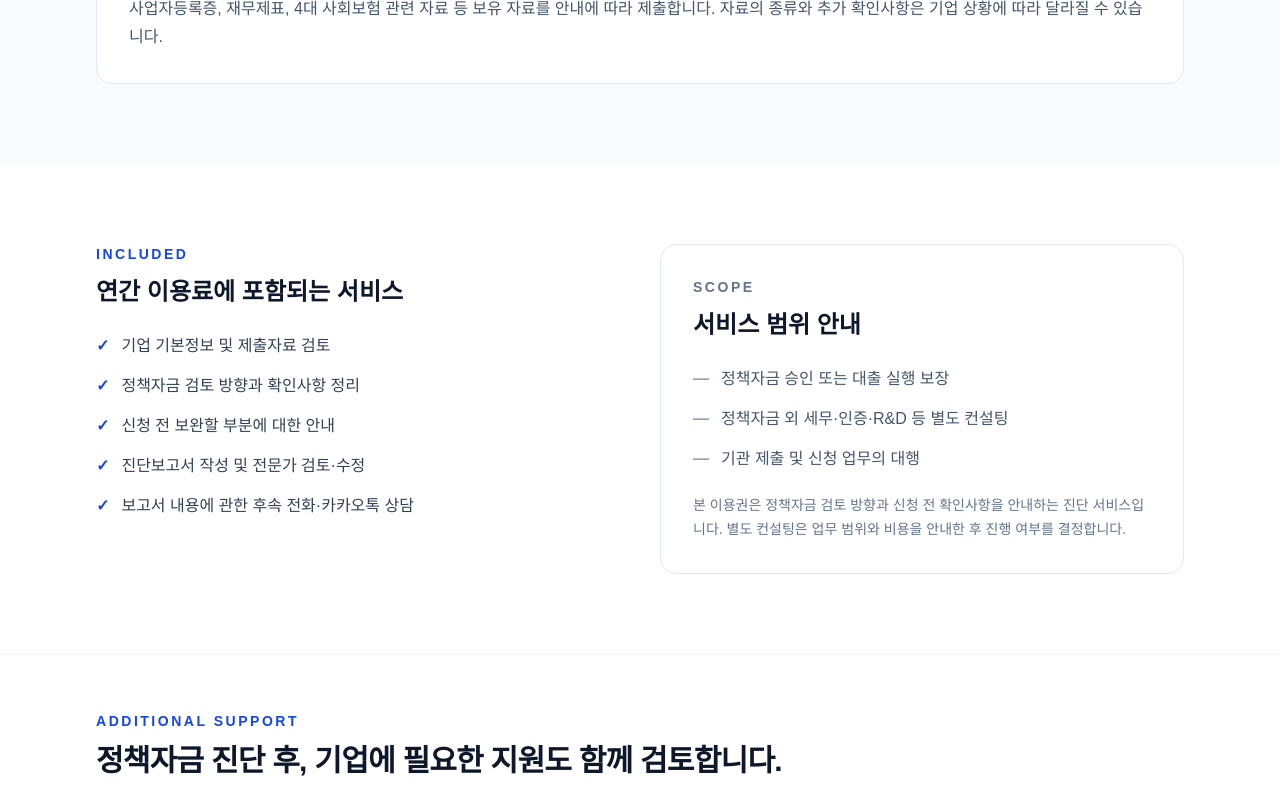
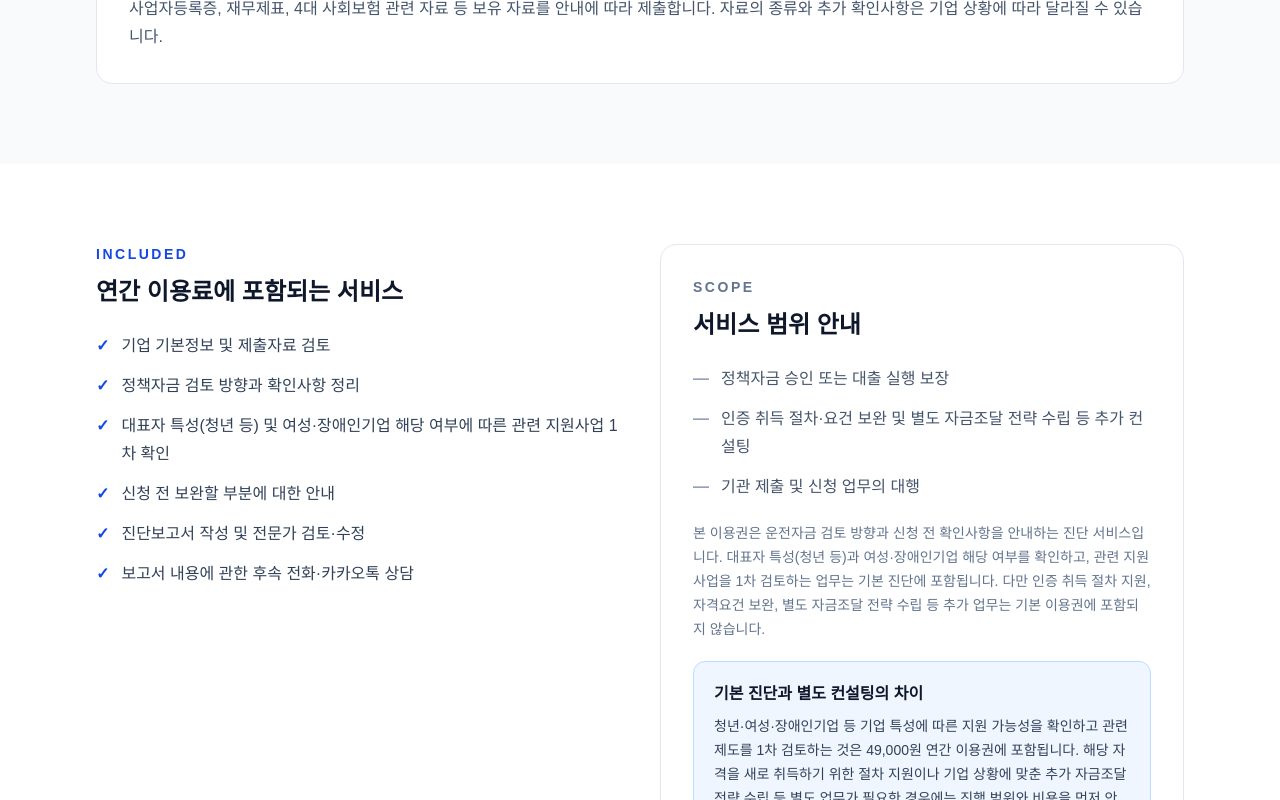
Before and after one commit to kimjintaek/ai-company-support, a Next.js app: page /policy-fund in a window 1280 px wide. Shown: the part 2000-2800 px from the top of the page. Built offline with nearby package versions, Linux system fonts and the light colour scheme.

Commit message:
Clarify included diagnosis and separate consulting scope

```diff
--- a/app/policy-fund/page.tsx
+++ b/app/policy-fund/page.tsx
@@ -15,6 +15,7 @@ const steps = [
 const included = [
   "기업 기본정보 및 제출자료 검토",
   "정책자금 검토 방향과 확인사항 정리",
+  "대표자 특성(청년 등) 및 여성·장애인기업 해당 여부에 따른 관련 지원사업 1차 확인",
   "신청 전 보완할 부분에 대한 안내",
   "진단보고서 작성 및 전문가 검토·수정",
   "보고서 내용에 관한 후속 전화·카카오톡 상담",
@@ -22,7 +23,7 @@ const included = [
 
 const notIncluded = [
   "정책자금 승인 또는 대출 실행 보장",
-  "정책자금 외 세무·인증·R&D 등 별도 컨설팅",
+  "인증 취득 절차·요건 보완 및 별도 자금조달 전략 수립 등 추가 컨설팅",
   "기관 제출 및 신청 업무의 대행",
 ];
 
@@ -194,9 +195,18 @@ export default function PolicyFundLandingPage() {
             ))}
           </ul>
           <p className="mt-5 text-sm leading-6 text-slate-500">
-            본 이용권은 정책자금 검토 방향과 신청 전 확인사항을 안내하는 진단 서비스입니다.
-            별도 컨설팅은 업무 범위와 비용을 안내한 후 진행 여부를 결정합니다.
+            본 이용권은 운전자금 검토 방향과 신청 전 확인사항을 안내하는 진단 서비스입니다.
+            대표자 특성(청년 등)과 여성·장애인기업 해당 여부를 확인하고, 관련 지원사업을 1차 검토하는 업무는 기본 진단에 포함됩니다.
+            다만 인증 취득 절차 지원, 자격요건 보완, 별도 자금조달 전략 수립 등 추가 업무는 기본 이용권에 포함되지 않습니다.
           </p>
+          <div className="mt-5 rounded-xl border border-blue-200 bg-blue-50 p-5">
+            <h3 className="font-bold text-slate-900">기본 진단과 별도 컨설팅의 차이</h3>
+            <p className="mt-2 text-sm leading-6 text-slate-700">
+              청년·여성·장애인기업 등 기업 특성에 따른 지원 가능성을 확인하고 관련 제도를 1차 검토하는 것은 49,000원 연간 이용권에 포함됩니다.
+              해당 자격을 새로 취득하기 위한 절차 지원이나 기업 상황에 맞춘 추가 자금조달 전략 수립 등 별도 업무가 필요한 경우에는
+              진행 범위와 비용을 먼저 안내하고, 고객 동의 및 별도 계약 후 진행합니다. 별도 컨설팅 비용은 고객 동의 없이 청구되지 않습니다.
+            </p>
+          </div>
         </div>
       </section>
 
@@ -208,15 +218,15 @@ export default function PolicyFundLandingPage() {
               정책자금 진단 후, 기업에 필요한 지원도 함께 검토합니다.
             </h2>
             <p className="mt-4 leading-7 text-slate-600">
-              진단 과정에서 추가적인 경영 개선이나 정부지원사업 검토 필요성이 확인되면,
-              기업 상황에 맞는 별도 컨설팅을 안내할 수 있습니다. 모든 서비스가 모든 기업에 해당하는 것은 아니며,
-              필요성과 제공 가능 범위를 확인한 뒤 안내합니다.
+              기본 진단에서 확인한 기업 특성이나 자료를 바탕으로 추가적인 인증 취득, 자격요건 보완, 세무·R&D·고용지원 및
+              별도 자금조달 전략 등이 필요한 경우 별도 컨설팅을 안내할 수 있습니다.
+              별도 업무는 기본 이용권과 구분되며, 구체적인 업무 범위와 비용을 먼저 안내하고 고객 동의 후 진행합니다.
             </p>
           </div>
           <div className="mt-7 grid gap-3 sm:grid-cols-2 lg:grid-cols-3">
             {[
               { title: "세무·법인전환", body: "세무 검토, 절세 방안 검토, 법인전환 및 재무구조 개선" },
-              { title: "기업인증", body: "여성·장애인기업, 벤처기업, 기업부설연구소, 이노비즈·메인비즈" },
+              { title: "기업인증", body: "여성·장애인기업 등 인증 취득 절차 지원 및 벤처기업·기업부설연구소·이노비즈·메인비즈 관련 컨설팅" },
               { title: "R&D·정부지원사업", body: "연구개발 과제, 사업화 지원 및 관련 지원사업 검토" },
               { title: "고용지원", body: "고용지원금 및 인력 운영 관련 제도 검토" },
               { title: "시설자금·투자", body: "시설투자 계획과 시설자금 검토 — 별도 컨설팅" },
@@ -229,8 +239,9 @@ export default function PolicyFundLandingPage() {
             ))}
           </div>
           <p className="mt-5 text-xs leading-6 text-slate-500">
-            ※ 위 분야는 별도 컨설팅 또는 서비스 안내 항목이며 연간 이용권에 포함되지 않습니다.
-            업무 범위와 비용을 먼저 안내하며, 정책자금 승인이나 지원사업 선정 결과를 보장하지 않습니다.
+            ※ 위 분야 중 기업 특성 및 보유 자격의 확인과 관련 지원사업의 1차 검토는 기본 진단에 포함될 수 있습니다.
+            인증 취득 절차 지원, 자격요건 보완 등 실제 추가 업무는 별도 컨설팅이며, 업무 범위와 비용을 사전 안내하고 동의 후 진행합니다.
+            정책자금 승인이나 지원사업 선정 결과를 보장하지 않습니다.
           </p>
         </div>
       </section>
```
